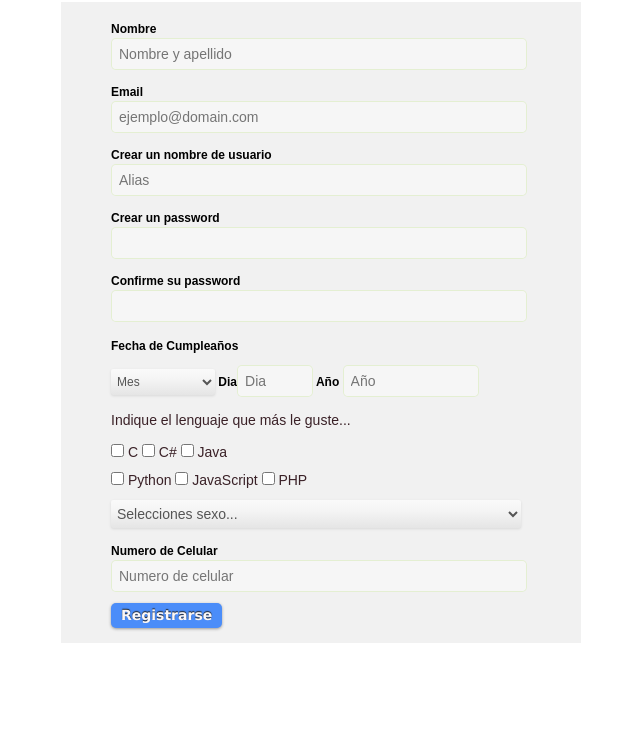
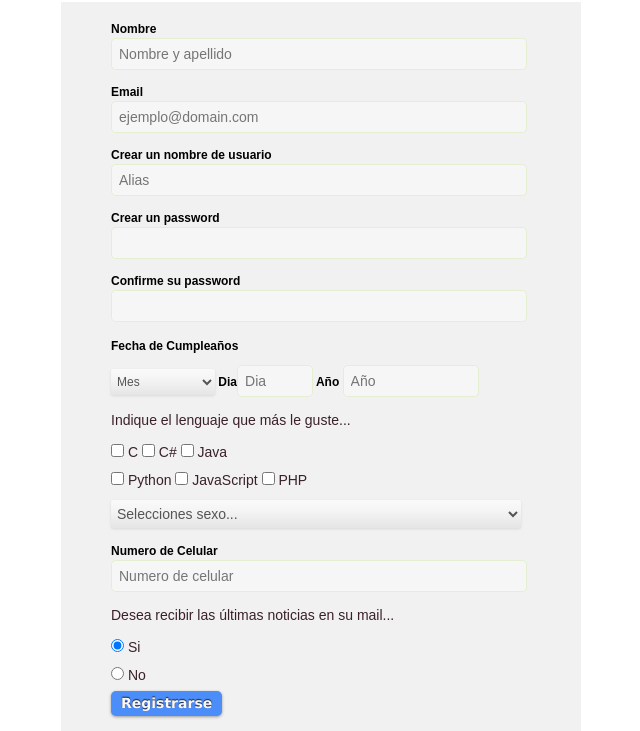
Before and after one commit to tamara01/1_Registro, a plain HTML site: page index.html in a window 1280 px wide. Shown: the part 78-809 px from the top of the page, without its empty margins (319-959 px from the left). Drawn offline with Linux system fonts and the light colour scheme.

Commit message:
Se agrega elemento radio

```diff
--- a/index.html
+++ b/index.html
@@ -76,6 +76,9 @@
             <p class="contact"><label for="phone">Numero de Celular</label></p>
             <input id="phone" name="phone" placeholder="Numero de celular" required="" type="text"> <br>
 
+            <p>Desea recibir las últimas noticias en su mail...</p><br>
+            <input type="radio" name="rdio" value="Si" checked> Si<br>
+            <input type="radio" name="rdio" value="No" > No<br>
 
             <input class="buttom" name="submit" id="submit" tabindex="5" value="Registrarse" type="submit">
    </form>
```
